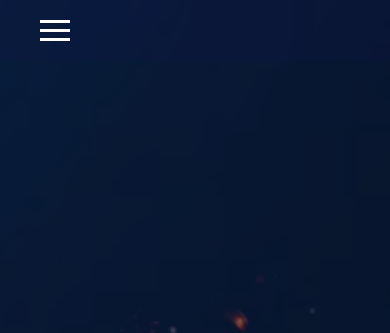
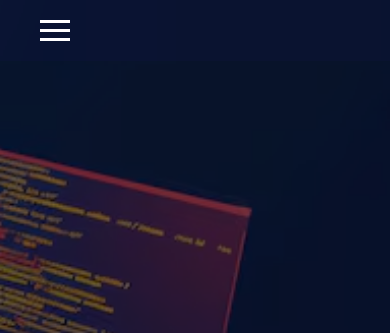
Before and after one commit to denis-dev11/My-portfolio, a website built with webpack: page index.html in a window 390 px wide. Shown: the top 333 px of the page. Built offline with nearby package versions, Linux system fonts and the light colour scheme.

Commit message:
Update on the mobile version

```diff
--- a/package.json
+++ b/package.json
@@ -8,7 +8,7 @@
     "serve": "webpack serve",
     "watch": "webpack --watch",
     "create-gh-pages": "git branch gh-pages",
-    "deploy": "git checkout gh-pages && git merge main --no-edit && npm run build && git add dist -f && git commit -m 'Deployment commit' && git subtree push --prefix dist origin gh-pages && git checkout main"
+    "deploy": "gh-pages -d dist"
   },
   "devDependencies": {
     "@babel/core": "^7.28.5",
@@ -16,6 +16,7 @@
     "autoprefixer": "^10.4.22",
     "babel-loader": "^10.0.0",
     "css-loader": "^7.1.2",
+    "gh-pages": "^6.3.0",
     "html-loader": "^5.1.0",
     "html-webpack-plugin": "^5.6.4",
     "mini-css-extract-plugin": "^2.9.4",
--- a/src/styles.css
+++ b/src/styles.css
@@ -133,6 +133,7 @@ nav ul li a:hover::after,
   height: 100vh; /* let it shrink */
   min-height: 60vh; /* optional: avoid it getting too small */
   background: url('../assets/creative-desktop-wallpaper_941097-67554.avif') center center/cover no-repeat;
+
   position: relative;
   display: flex;
   align-items: center;
@@ -250,6 +251,8 @@ nav ul li a:hover::after,
   justify-content: center;
   align-items: center;
   text-align: center;
+  background-size: cover;  /* image resizes automatically */
+    background-position: right;
 }
 
 .content {
```
Also changed, not shown: 1 other file.
